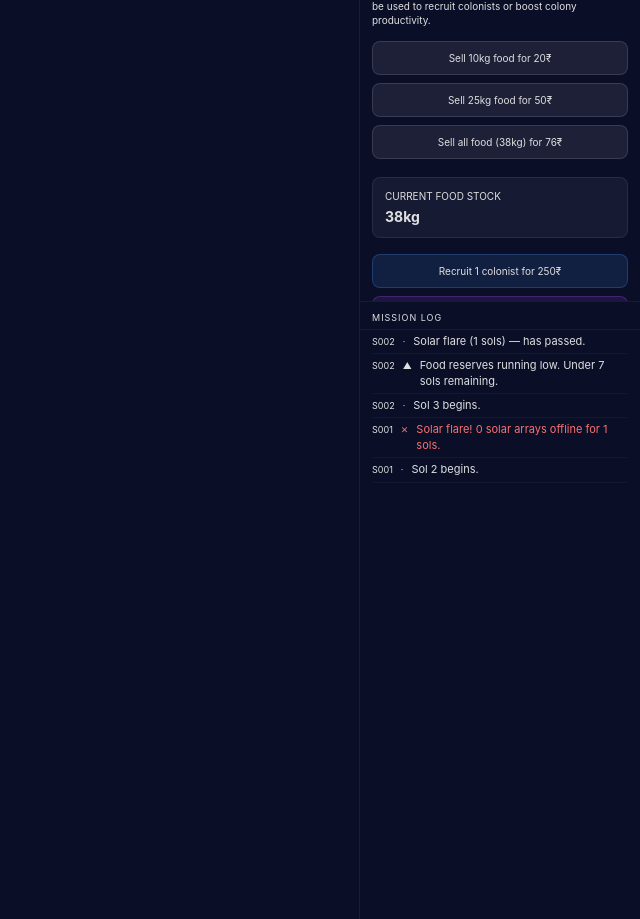
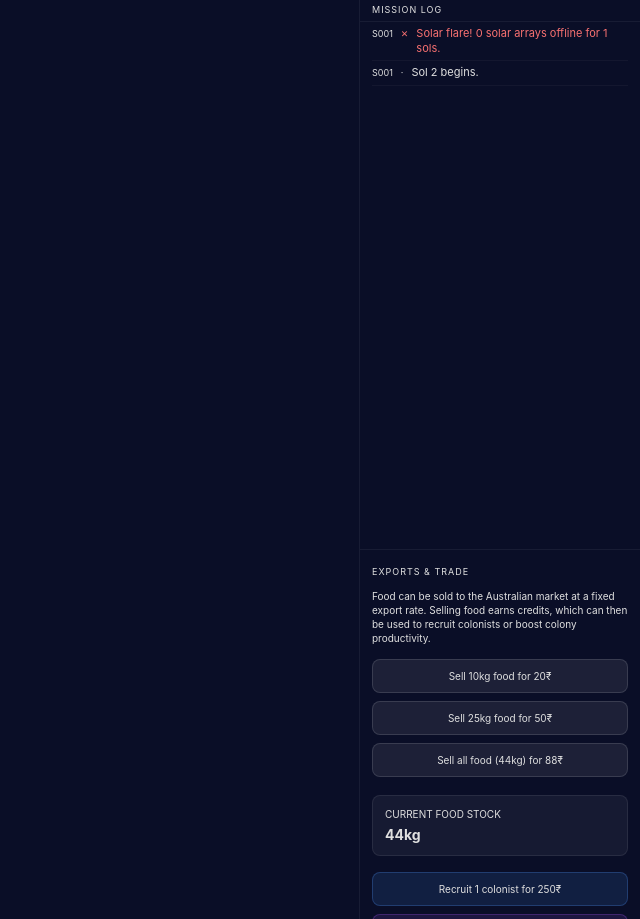
Before and after one commit to MrGuy987-ALT/sean-wang-sts-2026-crops-on-mars, a React (Vite) app: page / in a window 1280 px wide. Shown: the part 640-1559 px from the top of the page, without its empty margins (640-1280 px from the left). Built offline with nearby package versions, Linux system fonts and the light colour scheme.

Commit message:
make game slower

```diff
--- a/src/App.tsx
+++ b/src/App.tsx
@@ -46,15 +46,15 @@ export default function App() {
           <CropPanel />
           <div style={{ height: 40 }} />
         </div>
-        <div style={{ display: 'grid', gridTemplateRows: '0.8fr 0.6fr 1fr', minHeight: 0, overflow: 'hidden' }}>
+        <div style={{ display: 'grid', gridTemplateRows: '0.8fr 1fr 0.6fr', minHeight: 0, overflow: 'hidden' }}>
           <div style={{ borderBottom: '1px solid rgba(255,255,255,0.06)', overflowY: 'auto', minHeight: 0 }}>
             <UpgradeShop />
           </div>
-          <div style={{ borderBottom: '1px solid rgba(255,255,255,0.06)', overflowY: 'auto', minHeight: 0 }}>
-            <TradePanel />
-          </div>
           <div style={{ overflowY: 'auto', minHeight: 0 }}>
             <EventLog />
+          </div>
+          <div style={{ borderTop: '1px solid rgba(255,255,255,0.06)', overflowY: 'auto', minHeight: 0 }}>
+            <TradePanel />
           </div>
         </div>
       </div>
--- a/src/GameState.ts
+++ b/src/GameState.ts
@@ -155,7 +155,7 @@ export function createInitialState(): GameState {
     researchTier: 1,
     solTimer: 0,
     paused: false,
-    solDuration: 2,
+    solDuration: 5,
     tradeRocketUnlocked: false,
   }
 }
--- a/src/game/ColonistSystem.ts
+++ b/src/game/ColonistSystem.ts
@@ -25,7 +25,7 @@ export function tickColonists(state: GameState): GameState {
   else if (foodDeficitTier === 3 && state.colonists.foodDeficitTier < 3)
     s = addLog(s, 'STARVATION WARNING: Colonists considering evacuation!', 'danger')
 
-  if (foodDeficitTier === 3 && s.colonists.count > 1 && s.sol % 3 === 0) {
+  if (foodDeficitTier === 3 && s.colonists.count > 2 && s.sol % 6 === 0 && Math.random() < 0.4) {
     s = addLog({
       ...s,
       colonists: { ...s.colonists, count: s.colonists.count - 1 },
--- a/src/game/GameLoop.ts
+++ b/src/game/GameLoop.ts
@@ -90,7 +90,7 @@ function tickEvents(state: GameState): GameState {
     else updatedEvents.push({ ...ev, solsRemaining: ev.solsRemaining - 1 })
   }
   s = { ...s, activeEvents: updatedEvents }
-  if (Math.random() < 0.20) s = triggerRandomEvent(s)
+  if (Math.random() < 0.12) s = triggerRandomEvent(s)
   return s
 }
 
```
